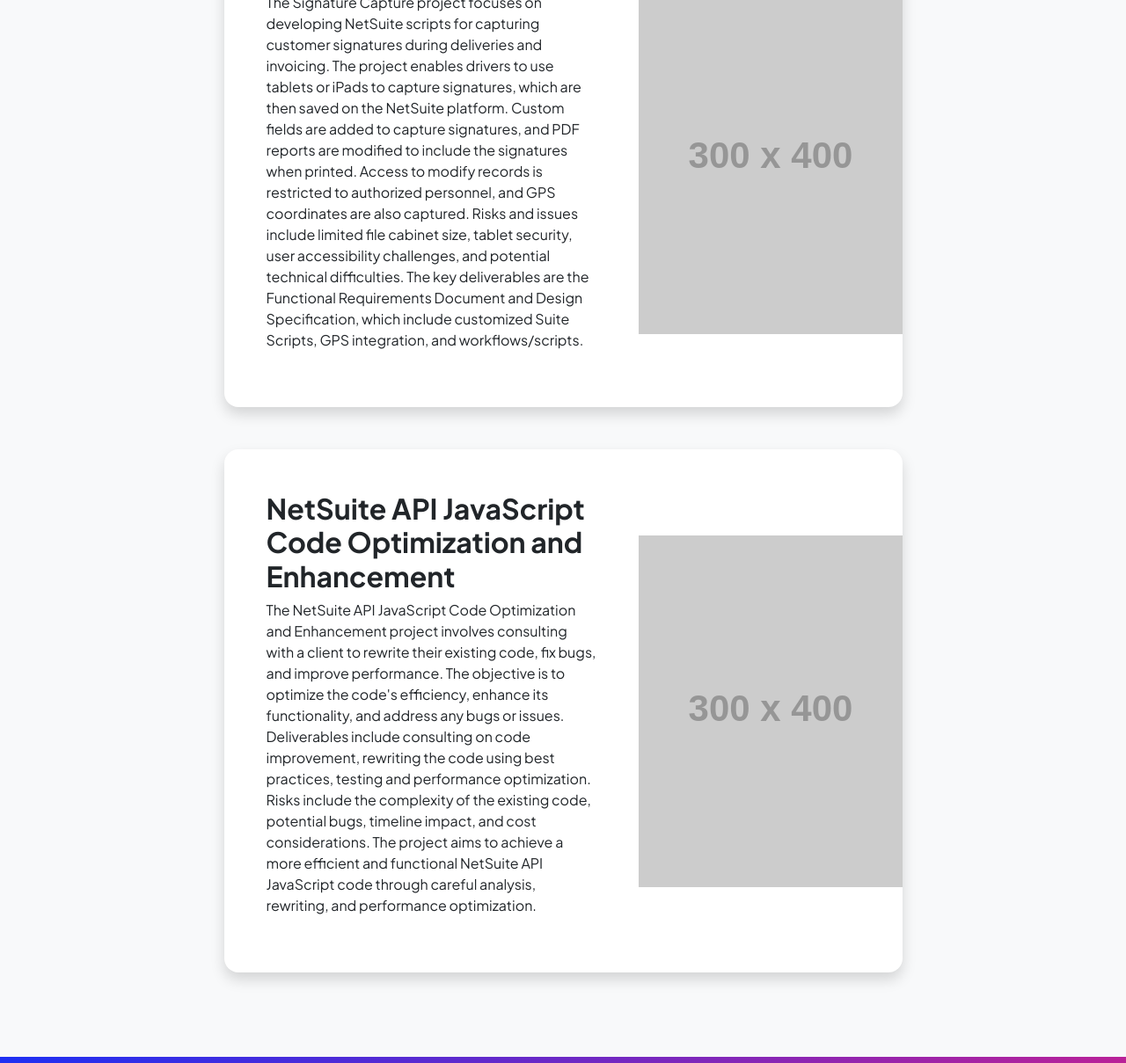
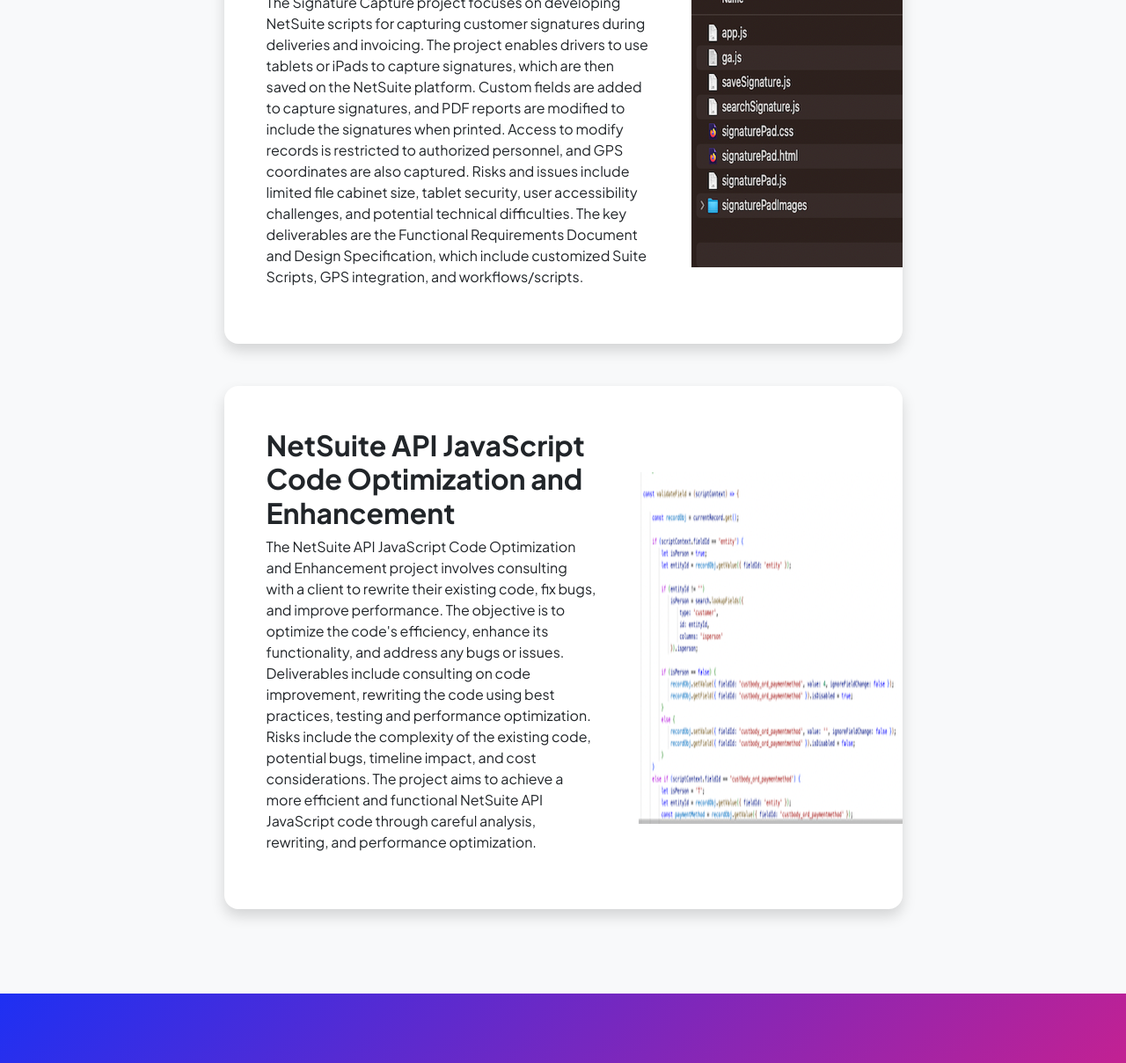
Before and after one commit to oqadree/myagencysite, a plain HTML site: page projects.html in a window 1280 px wide. Shown: the part 329-1538 px from the top of the page at 88% size. Drawn offline with nearby package versions, Linux system fonts and the light colour scheme; placeholder pictures from the web are drawn by us.

Commit message:
new data

```diff
--- a/projects.html
+++ b/projects.html
@@ -50,7 +50,7 @@
                                             <h2 class="fw-bolder">Signature Capture</h2>
                                             <p>The Signature Capture project focuses on developing NetSuite scripts for capturing customer signatures during deliveries and invoicing. The project enables drivers to use tablets or iPads to capture signatures, which are then saved on the NetSuite platform. Custom fields are added to capture signatures, and PDF reports are modified to include the signatures when printed. Access to modify records is restricted to authorized personnel, and GPS coordinates are also captured. Risks and issues include limited file cabinet size, tablet security, user accessibility challenges, and potential technical difficulties. The key deliverables are the Functional Requirements Document and Design Specification, which include customized Suite Scripts, GPS integration, and workflows/scripts.</p>
                                         </div>
-                                        <img class="img-fluid" src="https://dummyimage.com/300x400/343a40/6c757d" alt="..." />
+                                        <img class="img-fluid" src="assets/Signature.png"  alt="..." />
                                     </div>
                                 </div>
                             </div>
@@ -62,7 +62,7 @@
                                             <h2 class="fw-bolder">NetSuite API JavaScript Code Optimization and Enhancement</h2>
                                             <p>The NetSuite API JavaScript Code Optimization and Enhancement project involves consulting with a client to rewrite their existing code, fix bugs, and improve performance. The objective is to optimize the code's efficiency, enhance its functionality, and address any bugs or issues. Deliverables include consulting on code improvement, rewriting the code using best practices, testing and performance optimization. Risks include the complexity of the existing code, potential bugs, timeline impact, and cost considerations. The project aims to achieve a more efficient and functional NetSuite API JavaScript code through careful analysis, rewriting, and performance optimization.</p>
                                         </div>
-                                        <img class="img-fluid" src="https://dummyimage.com/300x400/343a40/6c757d" alt="..." />
+                                        <img class="img-fluid"  src="assets/Code.png" alt="..." />
                                     </div>
                                 </div>
                             </div>
```
Also changed, not shown: assets/Code.png (added), assets/Signature.png (added).
